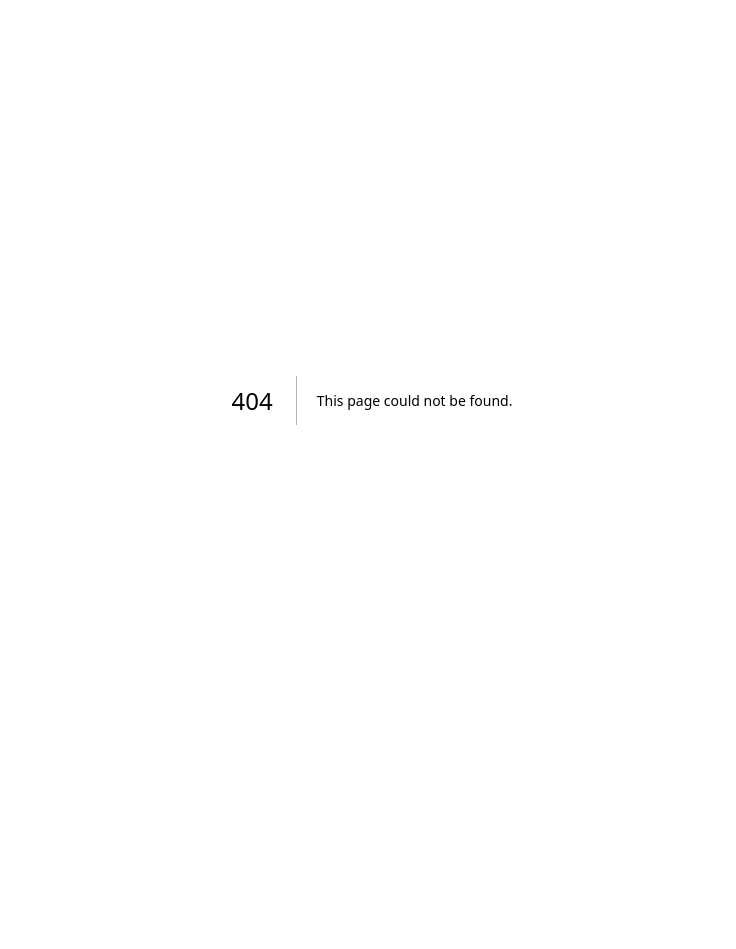
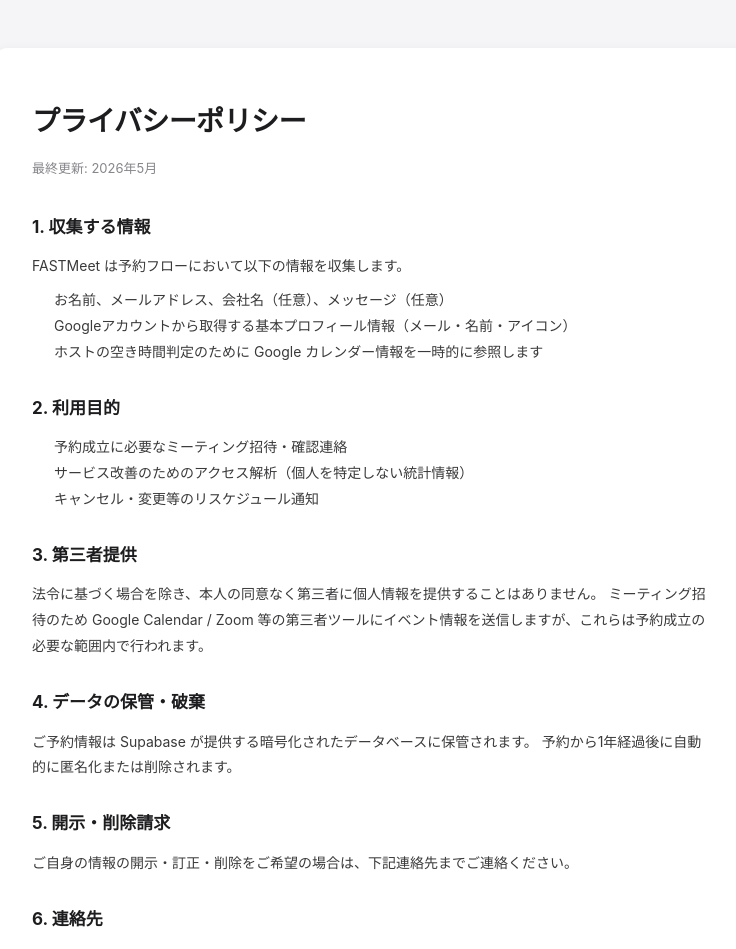
Before and after one commit to s-yamanaka-droid/fastmeet, a Next.js app: page /privacy in a window 1280 px wide. Before the commit this address had no page. Shown: the top 949 px of the page, without its empty margins (268-1004 px from the left). Before the commit the page ends 800 px from the top, so only its background shows below. Built offline with nearby package versions, Linux system fonts and the light colour scheme.

Commit message:
feat: security headers + robots/sitemap/privacy/terms

```diff
--- /dev/null
+++ b/app/privacy/page.tsx
@@ -0,0 +1,76 @@
+export const metadata = {
+  title: "プライバシーポリシー | FASTMeet",
+  description: "FASTMeet のプライバシーポリシー。収集する情報、利用目的、第三者提供等について記載しています。",
+};
+
+export default function PrivacyPage() {
+  return (
+    <main style={{ minHeight: "100vh", background: "#f5f5f7", padding: "48px 24px" }}>
+      <article style={{
+        maxWidth: 760, margin: "0 auto",
+        background: "#fff", borderRadius: 16, padding: "48px 40px",
+        boxShadow: "0 2px 12px rgba(0,0,0,0.05)",
+        color: "#1d1d1f", lineHeight: 1.85,
+      }}>
+        <h1 style={{ fontSize: 28, fontWeight: 700, letterSpacing: "-0.02em", marginBottom: 8 }}>
+          プライバシーポリシー
+        </h1>
+        <div style={{ fontSize: 13, color: "#86868b", marginBottom: 32 }}>
+          最終更新: 2026年5月
+        </div>
+
+        <section style={{ marginBottom: 28 }}>
+          <h2 style={{ fontSize: 17, fontWeight: 700, marginBottom: 10 }}>1. 収集する情報</h2>
+          <p style={{ fontSize: 14, color: "#3a3a3c" }}>
+            FASTMeet は予約フローにおいて以下の情報を収集します。
+          </p>
+          <ul style={{ fontSize: 14, color: "#3a3a3c", paddingLeft: 22, marginTop: 8 }}>
+            <li>お名前、メールアドレス、会社名（任意）、メッセージ（任意）</li>
+            <li>Googleアカウントから取得する基本プロフィール情報（メール・名前・アイコン）</li>
+            <li>ホストの空き時間判定のために Google カレンダー情報を一時的に参照します</li>
+          </ul>
+        </section>
+
+        <section style={{ marginBottom: 28 }}>
+          <h2 style={{ fontSize: 17, fontWeight: 700, marginBottom: 10 }}>2. 利用目的</h2>
+          <ul style={{ fontSize: 14, color: "#3a3a3c", paddingLeft: 22 }}>
+            <li>予約成立に必要なミーティング招待・確認連絡</li>
+            <li>サービス改善のためのアクセス解析（個人を特定しない統計情報）</li>
+            <li>キャンセル・変更等のリスケジュール通知</li>
+          </ul>
+        </section>
+
+        <section style={{ marginBottom: 28 }}>
+          <h2 style={{ fontSize: 17, fontWeight: 700, marginBottom: 10 }}>3. 第三者提供</h2>
+          <p style={{ fontSize: 14, color: "#3a3a3c" }}>
+            法令に基づく場合を除き、本人の同意なく第三者に個人情報を提供することはありません。
+            ミーティング招待のため Google Calendar / Zoom 等の第三者ツールにイベント情報を送信しますが、これらは予約成立の必要な範囲内で行われます。
+          </p>
+        </section>
+
+        <section style={{ marginBottom: 28 }}>
+          <h2 style={{ fontSize: 17, fontWeight: 700, marginBottom: 10 }}>4. データの保管・破棄</h2>
+          <p style={{ fontSize: 14, color: "#3a3a3c" }}>
+            ご予約情報は Supabase が提供する暗号化されたデータベースに保管されます。
+            予約から1年経過後に自動的に匿名化または削除されます。
+          </p>
+        </section>
+
+        <section style={{ marginBottom: 28 }}>
+          <h2 style={{ fontSize: 17, fontWeight: 700, marginBottom: 10 }}>5. 開示・削除請求</h2>
+          <p style={{ fontSize: 14, color: "#3a3a3c" }}>
+            ご自身の情報の開示・訂正・削除をご希望の場合は、下記連絡先までご連絡ください。
+          </p>
+        </section>
+
+        <section style={{ marginBottom: 0 }}>
+          <h2 style={{ fontSize: 17, fontWeight: 700, marginBottom: 10 }}>6. 連絡先</h2>
+          <p style={{ fontSize: 14, color: "#3a3a3c" }}>
+            FASTMeet 運営: 山中秀斗<br />
+            メール: s-yamanaka@tre-pro.co.jp
+          </p>
+        </section>
+      </article>
+    </main>
+  );
+}
--- /dev/null
+++ b/app/sitemap.ts
@@ -0,0 +1,14 @@
+import type { MetadataRoute } from "next";
+
+export default function sitemap(): MetadataRoute.Sitemap {
+  const base = "https://fastmeet.vercel.app";
+  const now = new Date();
+  return [
+    { url: `${base}/`, lastModified: now, changeFrequency: "weekly", priority: 1.0 },
+    { url: `${base}/book/yamanaka/30min`, lastModified: now, changeFrequency: "daily", priority: 0.9 },
+    { url: `${base}/book/yamanaka/45min`, lastModified: now, changeFrequency: "daily", priority: 0.9 },
+    { url: `${base}/book/yamanaka/60min`, lastModified: now, changeFrequency: "daily", priority: 0.9 },
+    { url: `${base}/privacy`, lastModified: now, changeFrequency: "monthly", priority: 0.3 },
+    { url: `${base}/terms`, lastModified: now, changeFrequency: "monthly", priority: 0.3 },
+  ];
+}
--- /dev/null
+++ b/app/terms/page.tsx
@@ -0,0 +1,74 @@
+export const metadata = {
+  title: "利用規約 | FASTMeet",
+  description: "FASTMeet の利用規約。サービス利用にあたっての条件・禁止事項等を記載しています。",
+};
+
+export default function TermsPage() {
+  return (
+    <main style={{ minHeight: "100vh", background: "#f5f5f7", padding: "48px 24px" }}>
+      <article style={{
+        maxWidth: 760, margin: "0 auto",
+        background: "#fff", borderRadius: 16, padding: "48px 40px",
+        boxShadow: "0 2px 12px rgba(0,0,0,0.05)",
+        color: "#1d1d1f", lineHeight: 1.85,
+      }}>
+        <h1 style={{ fontSize: 28, fontWeight: 700, letterSpacing: "-0.02em", marginBottom: 8 }}>
+          利用規約
+        </h1>
+        <div style={{ fontSize: 13, color: "#86868b", marginBottom: 32 }}>
+          最終更新: 2026年5月
+        </div>
+
+        <section style={{ marginBottom: 28 }}>
+          <h2 style={{ fontSize: 17, fontWeight: 700, marginBottom: 10 }}>第1条（適用）</h2>
+          <p style={{ fontSize: 14, color: "#3a3a3c" }}>
+            本規約は、FASTMeet（以下「本サービス」）の利用条件を定めるものです。
+            利用者は本規約に同意の上、本サービスを利用するものとします。
+          </p>
+        </section>
+
+        <section style={{ marginBottom: 28 }}>
+          <h2 style={{ fontSize: 17, fontWeight: 700, marginBottom: 10 }}>第2条（利用登録）</h2>
+          <p style={{ fontSize: 14, color: "#3a3a3c" }}>
+            本サービスを利用するゲストは、登録なしで予約を行えます。
+            ホストとして本サービスを利用する場合は、Google アカウントによる認証が必要です。
+          </p>
+        </section>
+
+        <section style={{ marginBottom: 28 }}>
+          <h2 style={{ fontSize: 17, fontWeight: 700, marginBottom: 10 }}>第3条（禁止事項）</h2>
+          <ul style={{ fontSize: 14, color: "#3a3a3c", paddingLeft: 22 }}>
+            <li>法令または公序良俗に違反する行為</li>
+            <li>本サービスの運営を妨害する行為</li>
+            <li>他の利用者または第三者になりすます行為</li>
+            <li>不正アクセス、リバースエンジニアリング、botによる予約スパム</li>
+            <li>本サービスを商業目的で無断利用すること</li>
+          </ul>
+        </section>
+
+        <section style={{ marginBottom: 28 }}>
+          <h2 style={{ fontSize: 17, fontWeight: 700, marginBottom: 10 }}>第4条（免責事項）</h2>
+          <p style={{ fontSize: 14, color: "#3a3a3c" }}>
+            本サービスは現状有姿で提供されます。
+            サービスの停止・中断・データ消失等によって生じた損害について、運営者は責任を負わないものとします。
+          </p>
+        </section>
+
+        <section style={{ marginBottom: 28 }}>
+          <h2 style={{ fontSize: 17, fontWeight: 700, marginBottom: 10 }}>第5条（規約の変更）</h2>
+          <p style={{ fontSize: 14, color: "#3a3a3c" }}>
+            運営者は必要と判断した場合、利用者に通知することなく本規約を変更することができるものとします。
+          </p>
+        </section>
+
+        <section>
+          <h2 style={{ fontSize: 17, fontWeight: 700, marginBottom: 10 }}>第6条（準拠法・裁判管轄）</h2>
+          <p style={{ fontSize: 14, color: "#3a3a3c" }}>
+            本規約の解釈にあたっては、日本法を準拠法とします。
+            本サービスに関して紛争が生じた場合には、運営者の住所地を管轄する裁判所を専属的合意管轄とします。
+          </p>
+        </section>
+      </article>
+    </main>
+  );
+}
```
Also changed, not shown: public/robots.txt (added), vercel.json (added).
